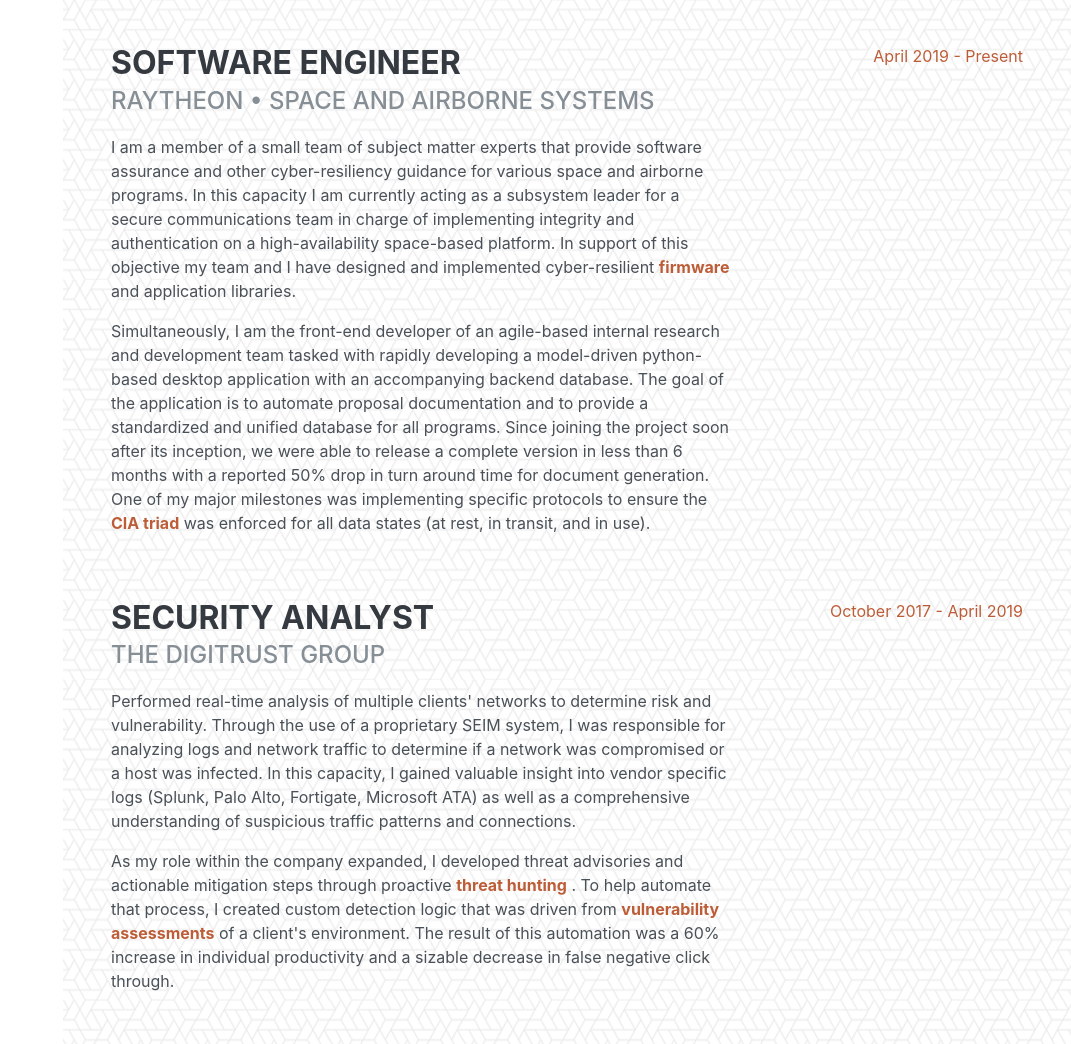
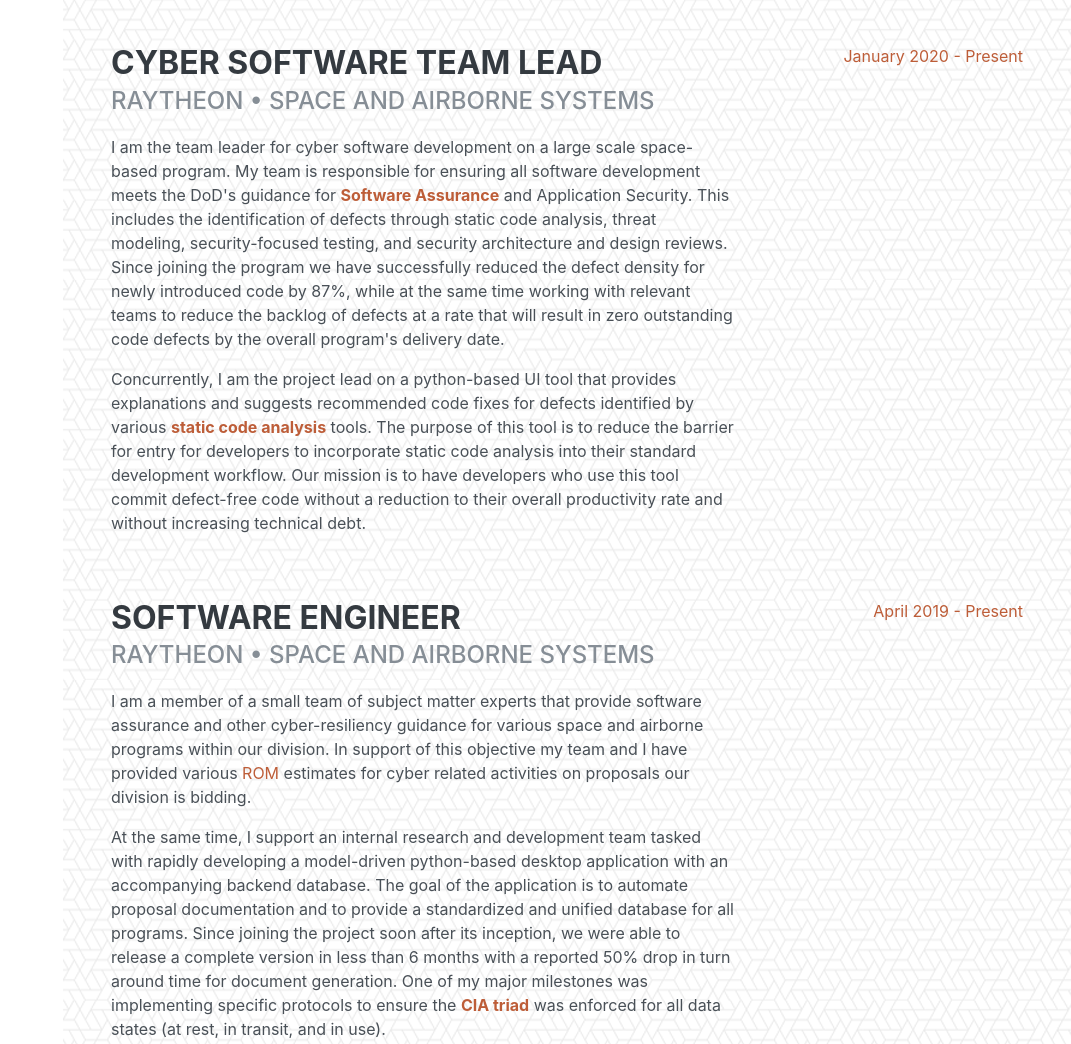
Before and after one commit to x24git/Resume-Site, a website: page index.html in a window 1280 px wide. Shown: the part 920-1964 px from the top of the page, without its empty margins (209-1280 px from the left). Drawn offline with nearby package versions, Linux system fonts and the light colour scheme; files that its build step writes are made by us from their sources; a web font is replaced by a local one.

Commit message:
Update with latest experience

```diff
--- a/index.html
+++ b/index.html
@@ -87,8 +87,8 @@
             </h1>
             <div class="subheading mb-5"><i class="fas fa-map-marker-alt"></i> Los Angeles, CA</div>
             <p class="lead mb-5">I am a software engineer with 3+ years of experience writing and maintaining
-                secure code across the full development stack. I am currently a subsystem lead for secure communications
-                on a high availability and cyber resilient space program. I love
+                secure code across the full development stack. I am currently a software team lead for secure
+                communications and software assurance on a high availability and cyber resilient space program. I love
                 problem solving and deep diving to find obscure threats and vulnerabilities. I am a firm believer that
                 quality is not an act, but a habit. As the saying goes: "Quality means doing it right when no one is
                 looking." </p>
@@ -117,22 +117,44 @@
     <section class="resume-section p-3 p-lg-5 d-flex flex-column" id="experience">
         <div class="my-auto">
             <h2 class="mb-5">Experience</h2>
-
+            <div class="resume-item d-flex flex-column flex-md-row mb-5">
+                <div class="resume-content mr-auto">
+                    <h3 class="mb-0">Cyber Software Team Lead</h3>
+                    <div class="subheading mb-3">Raytheon &#8226; Space and Airborne Systems</div>
+                    <p> I am the team leader for cyber software development on a large scale space-based program. My
+                        team is responsible for ensuring all software development meets the DoD's guidance for
+                        <a href="https://resources.sei.cmu.edu/asset_files/SpecialReport/2018_003_001_538761.pdf"><b>
+                            Software Assurance</b></a> and Application Security. This includes the identification of
+                        defects through static code analysis, threat modeling, security-focused testing,
+                        and security architecture and design reviews. Since joining the program we
+                        have successfully reduced the defect density for newly introduced code by 87%, while at the same
+                        time working with relevant teams to reduce the backlog of defects at a rate that will result in
+                        zero outstanding code defects by the overall program's delivery date.
+                    </p>
+                    <p> Concurrently, I am the project lead on a python-based UI tool that provides
+                        explanations and suggests recommended code fixes for defects identified by various
+                        <a href="https://owasp.org/www-community/controls/Static_Code_Analysis"><b>static code
+                            analysis</b></a> tools. The purpose of this tool is to reduce the barrier for entry for
+                        developers to incorporate static code analysis into their standard development workflow. Our
+                        mission is to have developers who use this tool commit defect-free code without a reduction to
+                        their overall productivity rate and without increasing technical debt.
+                    </p>
+                </div>
+                <div class="resume-date text-md-right">
+                    <span class="text-primary">January 2020 - Present</span>
+                </div>
+            </div>
             <div class="resume-item d-flex flex-column flex-md-row mb-5">
                 <div class="resume-content mr-auto">
                     <h3 class="mb-0">Software Engineer</h3>
                     <div class="subheading mb-3">Raytheon &#8226; Space and Airborne Systems</div>
                     <p> I am a member of a small team of subject matter experts that provide software assurance and
-                        other cyber-resiliency guidance for various space and airborne programs. In this capacity I am
-                        currently acting as a subsystem leader for a secure communications team in charge of
-                        implementing integrity and authentication on a high-availability space-based platform. In
-                        support of this objective my team and I have designed and implemented cyber-resilient
-                        <a href="https://software.intel.com/en-us/blogs/2017/07/29/what-you-don-t-know-about
-                        -firmware-might-get-you-0wn3d">
-                            <b>firmware</b>
-                        </a> and application libraries.
+                        other cyber-resiliency guidance for various space and airborne programs within our division. In
+                        support of this objective my team and I have provided various <a
+                                href="https://pmdocuments.com/how-to-develop-a-rough-order-of-magnitude-estimate-rom-estimate/">ROM</a>
+                        estimates for cyber related activities on proposals our division is bidding.
                     </p>
-                    <p> Simultaneously, I am the front-end developer of an agile-based internal research and development
+                    <p> At the same time, I support an internal research and development
                         team tasked with rapidly developing a model-driven python-based desktop application with an
                         accompanying backend database. The goal of the application is to automate proposal documentation
                         and to provide a standardized and unified database for all programs. Since joining the project
--- a/js/resume.js
+++ b/js/resume.js
@@ -25,7 +25,7 @@
       if (target.length) {
         $('html, body').animate({
           scrollTop: (target.offset().top)
-        }, 1000, "easeInOutExpo");
+        }, 250, "easeInOutExpo");
         return false;
       }
     }
```
Also changed, not shown: js/resume.min.js, 2 other files.
